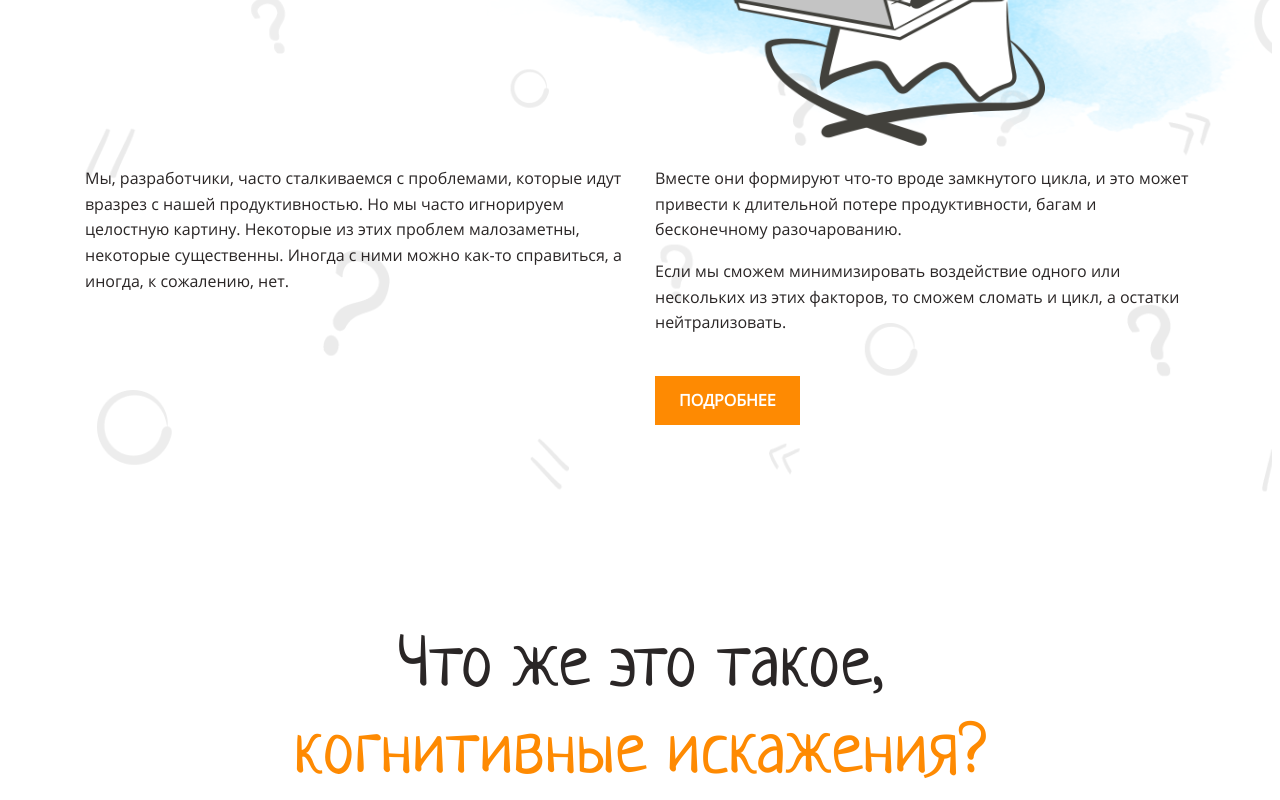
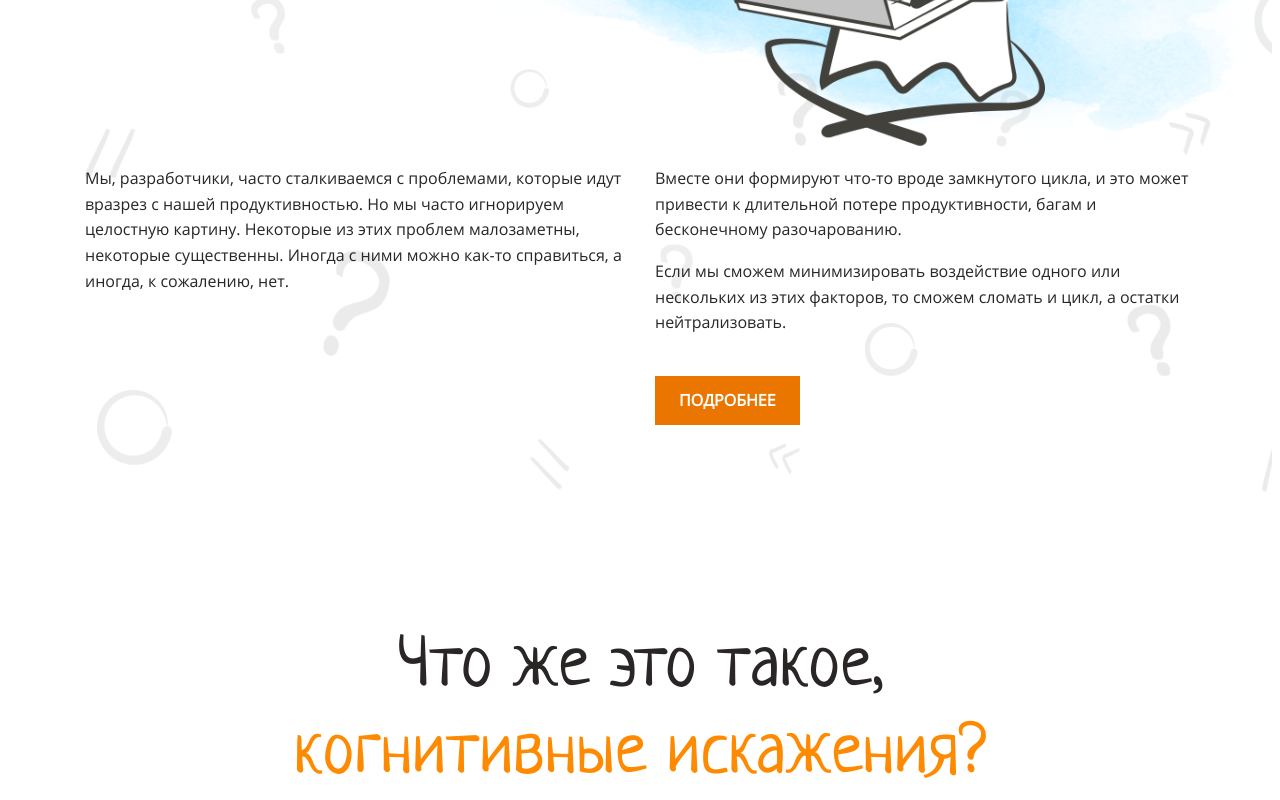
Before and after one commit to hexletart/cognitive-distortions-layout, a plain HTML site: page index.html in a window 1280 px wide. In both pictures the pointer is over the link "ПОДРОБНЕЕ". Shown: the part 402-1202 px from the top of the page. Drawn offline with Linux system fonts and the light colour scheme.

Commit message:
add hover to first page for the linker

```diff
--- a/style.css
+++ b/style.css
@@ -15,6 +15,7 @@
     --TranslucentWhite: #d7ccc0;
     --Light: #f5f4f0;
     --Primary: #fe8a02;
+    --PrimaryDark: #EA7600;
     --MainDark: #42413c;
     --Dark: #2a2626;
     --TranslucentDark: #908d8b;
@@ -186,6 +187,10 @@ h3 {
     background-color: var(--Primary);
 }
 
+.first-sect-link:hover {
+    background-color: var(--PrimaryDark);
+}
+
 /*Second section*/
 
 .second-sect-title {
```
